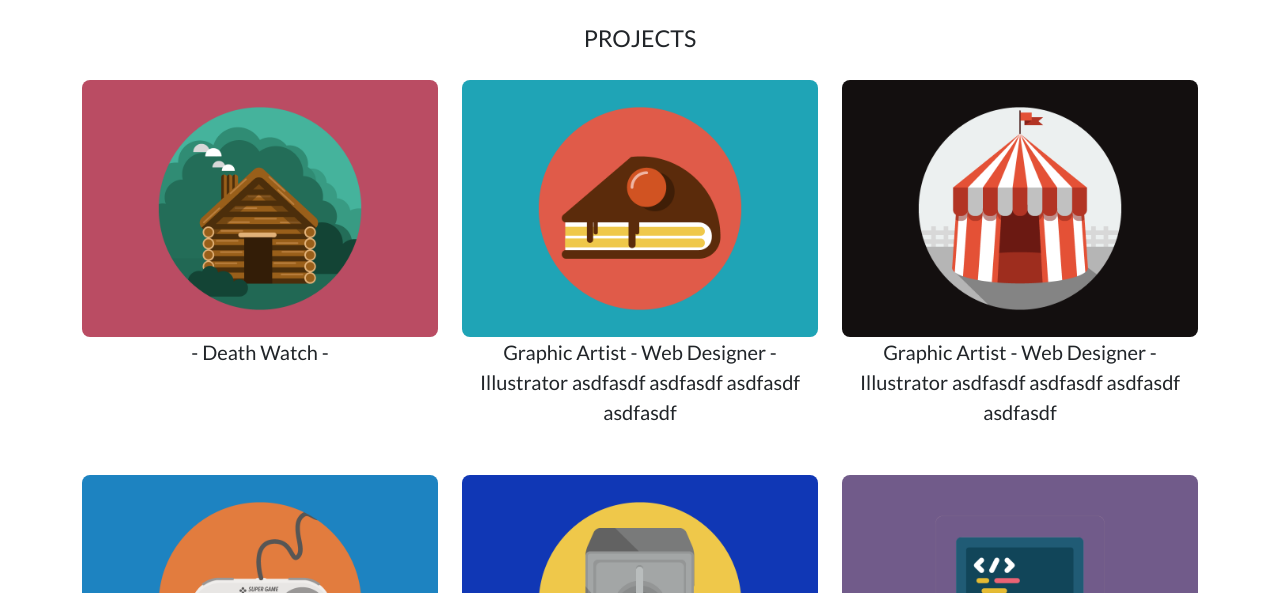
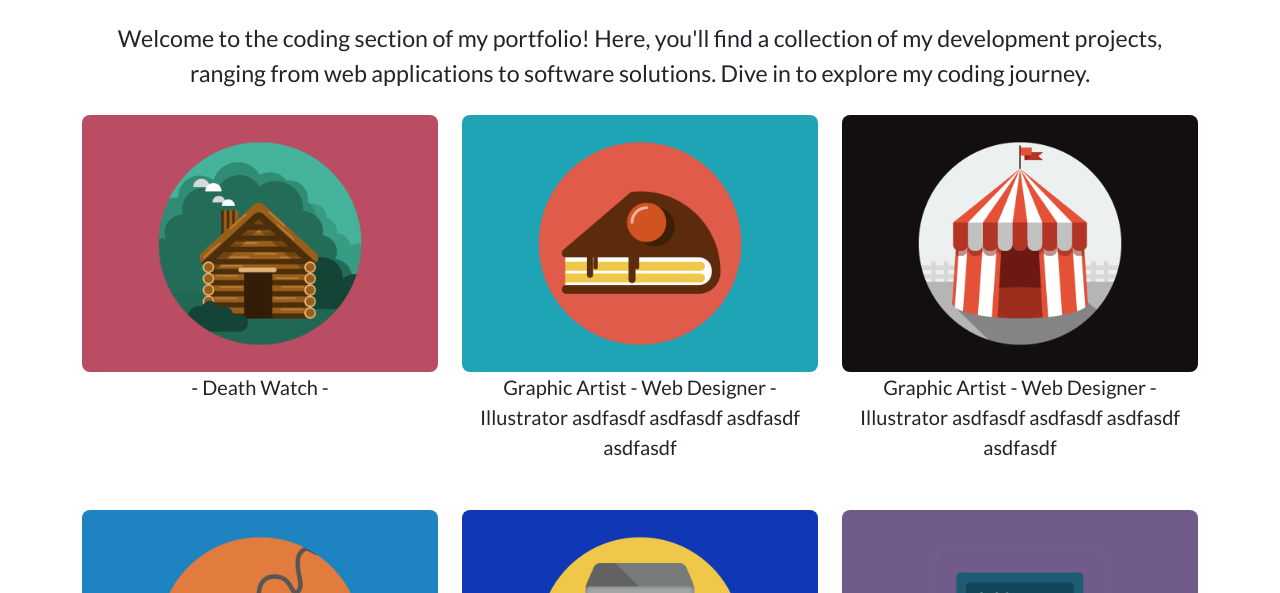
Before and after one commit to 1FRESH1/Portfolio, a plain HTML site: page portfolio/Coding/coding.html in a window 1280 px wide. Shown: the part 207-800 px from the top of the page. Drawn offline with nearby package versions, Linux system fonts and the light colour scheme.

Commit message:
Update coding.html

```diff
--- a/portfolio/Coding/coding.html
+++ b/portfolio/Coding/coding.html
@@ -31,7 +31,7 @@
                     <div class="divider-custom-line"></div>
                 </div>
                 <!--Portfolio Subheading-->
-                <p class="portfolio-subheading text-center   font-weight-light mb-0">PROJECTS</p>
+                <p class="portfolio-subheading text-center   font-weight-light mb-0">Welcome to the coding section of my portfolio! Here, you'll find a collection of my development projects, ranging from web applications to software solutions. Dive in to explore my coding journey.</p>
 
                 <br>
 
```
